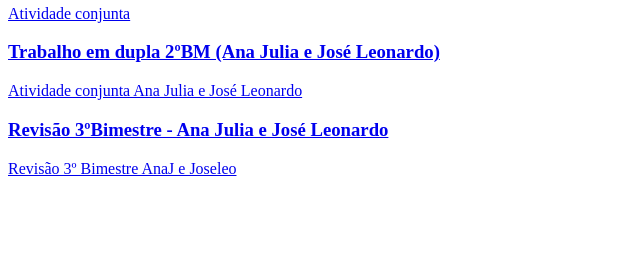
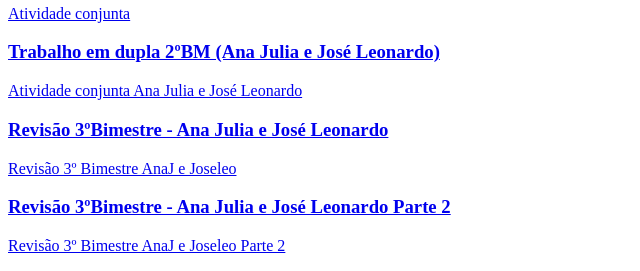
Before and after one commit to LeoNoli/atividades, a PHP site: page /index.php in a window 1280 px wide. Shown: the part 658-929 px from the top of the page, without its empty margins (0-640 px from the left). Before the commit the page ends 834 px from the top, so only its background shows below. Run offline with PHP 8.4, Linux system fonts and the light colour scheme.

Commit message:
Atualização 12/11/2020

```diff
--- a/index.php
+++ b/index.php
@@ -46,5 +46,9 @@
         <h3>Revisão 3ºBimestre - Ana Julia e José Leonardo</h3>
         <a href="revisao_AnaJ_JoseLeo3Bm/index.php">Revisão 3º Bimestre AnaJ e Joseleo
     </p>
+     <p>
+        <h3>Revisão 3ºBimestre - Ana Julia e José Leonardo Parte 2</h3>
+        <a href="Revisao2_AnaJ_JoseLeo3Bm/index.php">Revisão 3º Bimestre AnaJ e Joseleo Parte 2
+    </p>
 </body>
 </html>
```
